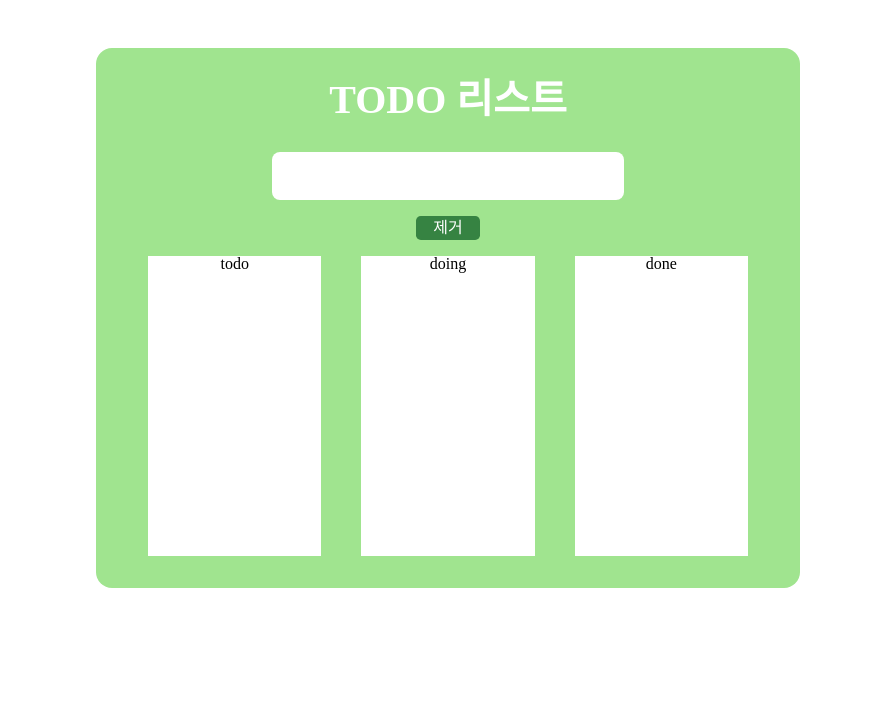
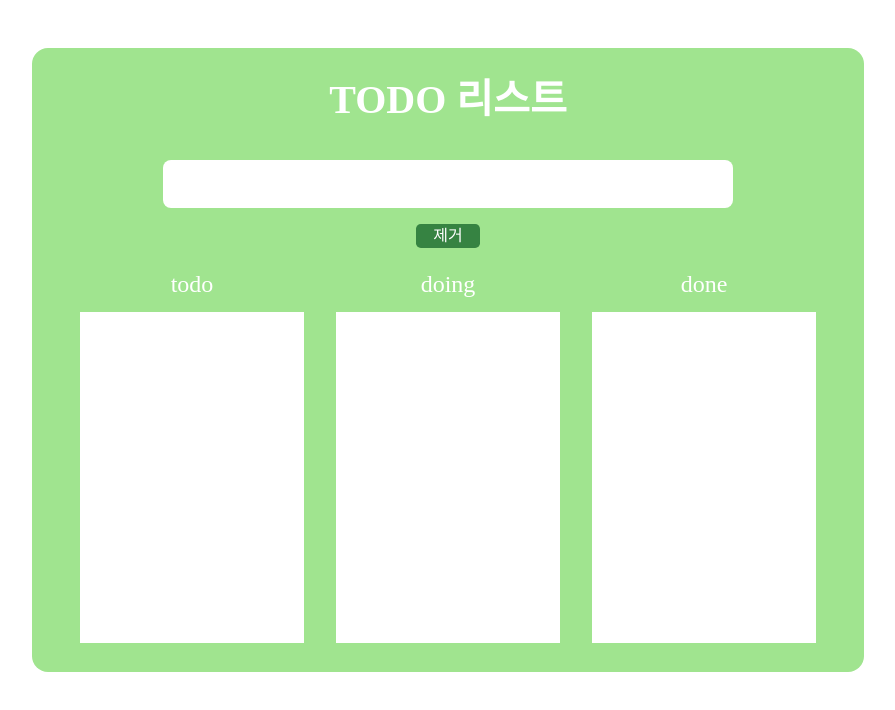
Before and after one commit to DongHunWon/svelte-todo-app, a Svelte app: page / in a window 1280 px wide. Shown: the top 710 px of the page, without its empty margins (192-1087 px from the left). Built offline with nearby package versions, Linux system fonts and the light colour scheme.

Commit message:
css 수정

```diff
--- a/src/App.svelte
+++ b/src/App.svelte
@@ -24,7 +24,8 @@
 
 <style>
 	.wrap {
-		width: 50%;
+		width: 60%;
+		height: 70vh;
 		background-color: #a0e48f;
 		border-radius: 1rem;
 		margin: 3rem auto;
@@ -32,7 +33,6 @@
 		display: flex;
 		flex-direction: column;
 		align-items: center;
-		justify-content: center;
 	}
 
 	.title {
@@ -44,5 +44,6 @@
 	.content {
 		display: flex;
 		width: 100%;
+		height: 70%;
 	}
 </style>
--- a/src/components/Contents.svelte
+++ b/src/components/Contents.svelte
@@ -23,7 +23,7 @@
 
 <article>
     <div class="title">{state}</div>
-    <div>
+    <div class="content">
         {#each $listData[state] as d, idx }
             <ListItem {state} {...d} {idx} {checkedChange} {stateChange}/>
         {/each}
@@ -32,13 +32,20 @@
 
 <style>
     article {
-        margin: 0 20px;
-        background-color: white;
-        height: 300px;
+        margin: 0 1rem;
         width: 30%;
     }
 
     .title {
         text-align: center;
+        color: white;
+        font-size: 1.5rem;
+        margin-bottom: 1rem;
+    }
+
+    .content {
+        background-color: white;
+        height: 90%;
+        overflow-y: auto;
     }
 </style>
--- a/src/components/InputBox.svelte
+++ b/src/components/InputBox.svelte
@@ -18,26 +18,33 @@
 </script>
 
 <section>
-    <input class='textInput' type='text' on:keydown={addListHandler}/>
+    <input class='inputBox' type='text' on:keydown={addListHandler}/>
     <div>
         <button class="btn" on:click={removeListHandler}>제거</button>
     </div>
 </section>
 
 <style>
-    .textInput {
+    section {
+        width: 100%;
+        display: inline-block;
+        text-align: center;
+        margin: 0.5rem;
+    }
+
+    .inputBox {
         margin-top: 2rem;
         padding: 0.5rem 1rem;
-        width: 20rem;
+        width: 70%;
         height: 2rem;
         border: 1px;
         border-radius: 0.5rem;
+        text-align: center;
     }
 
 	div {
         margin: 1rem 0;
         color: #ffffff;
-        text-align: center;
     }
 
 	.btn {
--- a/src/components/ListItem.svelte
+++ b/src/components/ListItem.svelte
@@ -43,5 +43,7 @@
         padding: 1rem;
         margin: 0 0.5rem;
         border-radius: 8px;
+        word-break: break-all;
+        line-height: 1.4;
     }
 </style>
```
